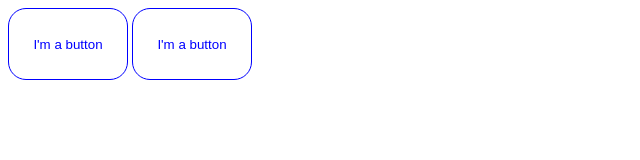
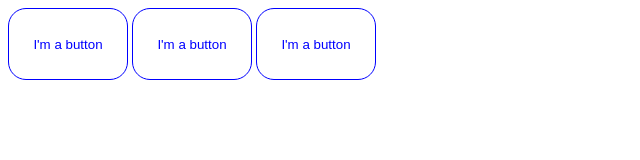
Before and after one commit to Gojuhn/test_java, a plain HTML site: page index.html in a window 1280 px wide. Shown: the whole page, without its empty margins (0-640 px from the left). Drawn offline with Linux system fonts and the light colour scheme.

Commit message:
add button
add new button

```diff
--- a/index.html
+++ b/index.html
@@ -17,3 +17,4 @@ width : 120px;
 
 <button class="button-tweet">I'm a button </button>
 <button class="button-tweet">I'm a button </button>
+<button class="button-tweet">I'm a button </button>
```
